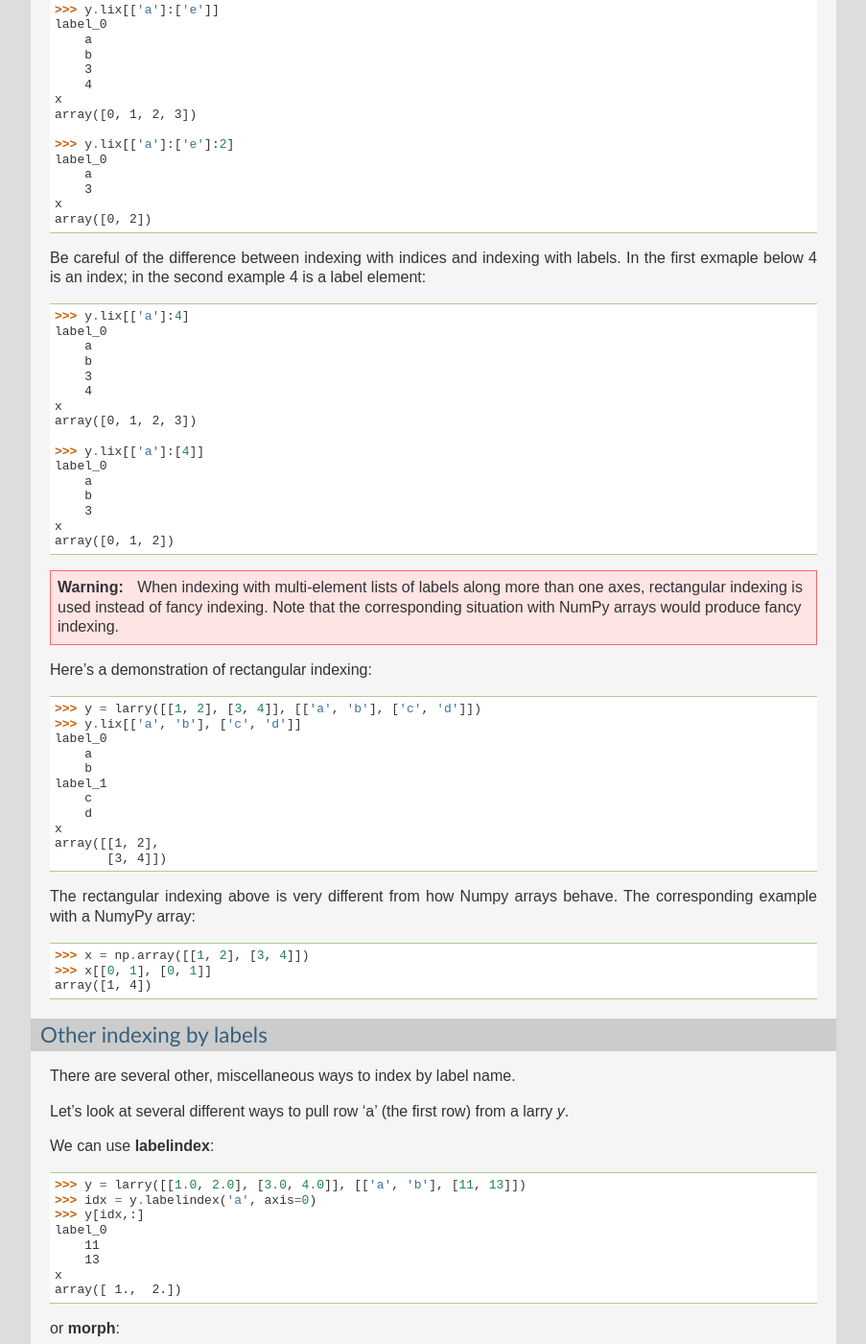
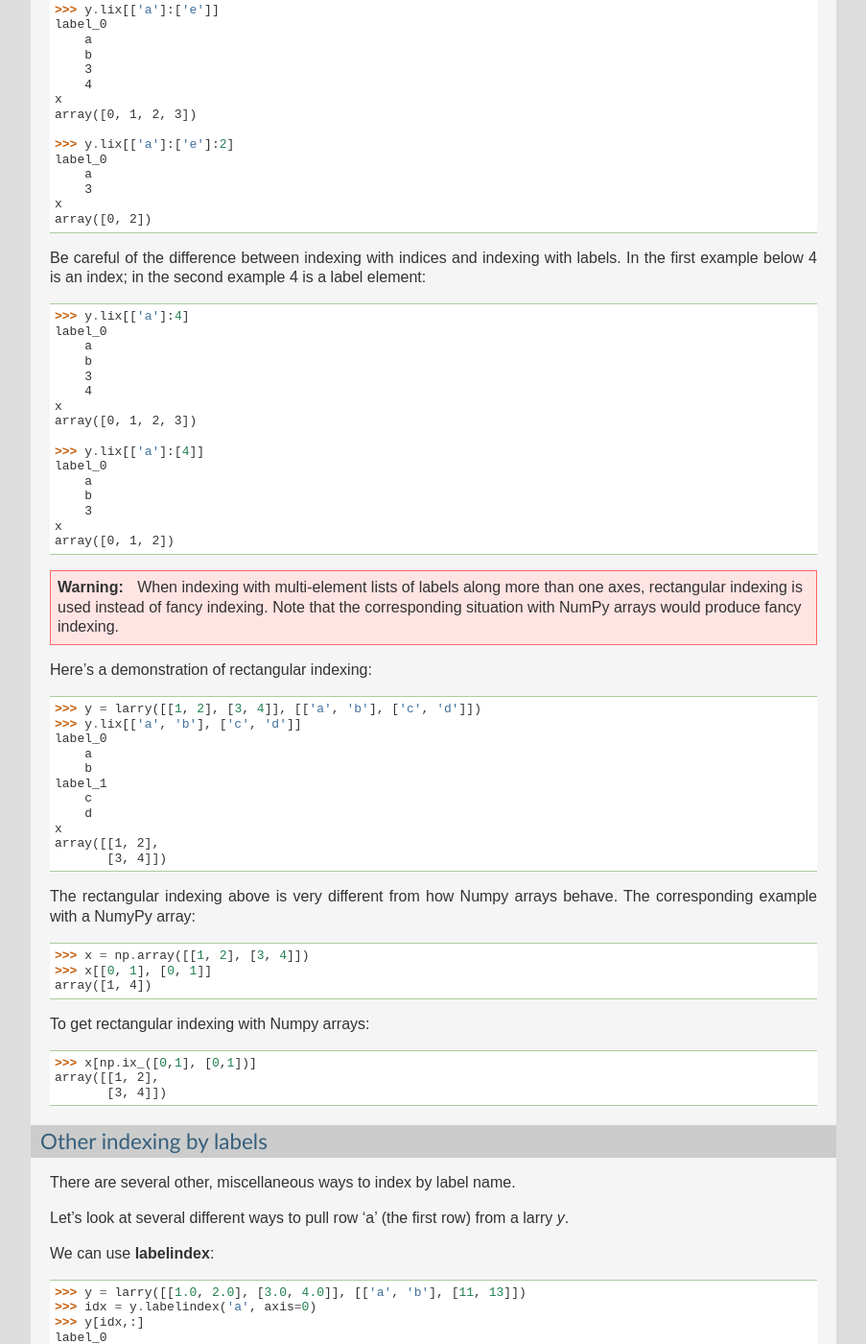
Before and after one commit to kwgoodman/la, a Sphinx documentation site: the page built from doc/source/work.rst, in a window 1280 px wide and 1400 px high, scrolled down 7104 px. Shown: the whole window at 96% size, without its empty margins (198-1101 px from the left). Built offline with Sphinx 7.4.7, drawn with Linux system fonts in a browser that asks for light colours.

Commit message:
* doc/source/work.rst: Indexing by label edits.

```diff
--- a/doc/source/work.rst
+++ b/doc/source/work.rst
@@ -424,7 +424,7 @@ We can slice with index values or with labels:
     array([0, 2])
 
 Be careful of the difference between indexing with indices and
-indexing with labels. In the first exmaple below 4 is an index; in
+indexing with labels. In the first example below 4 is an index; in
 the second example 4 is a label element:
 ::
     >>> y.lix[['a']:4]
@@ -471,6 +471,12 @@ behave. The corresponding example with a NumyPy array:
     >>> x = np.array([[1, 2], [3, 4]])
     >>> x[[0, 1], [0, 1]]
     array([1, 4])
+
+To get rectangular indexing with Numpy arrays:
+::
+    >>> x[np.ix_([0,1], [0,1])]
+    array([[1, 2],
+           [3, 4]])
 
 .. _misc_indexing:
 
```
Also changed, not shown: 1 other file.
